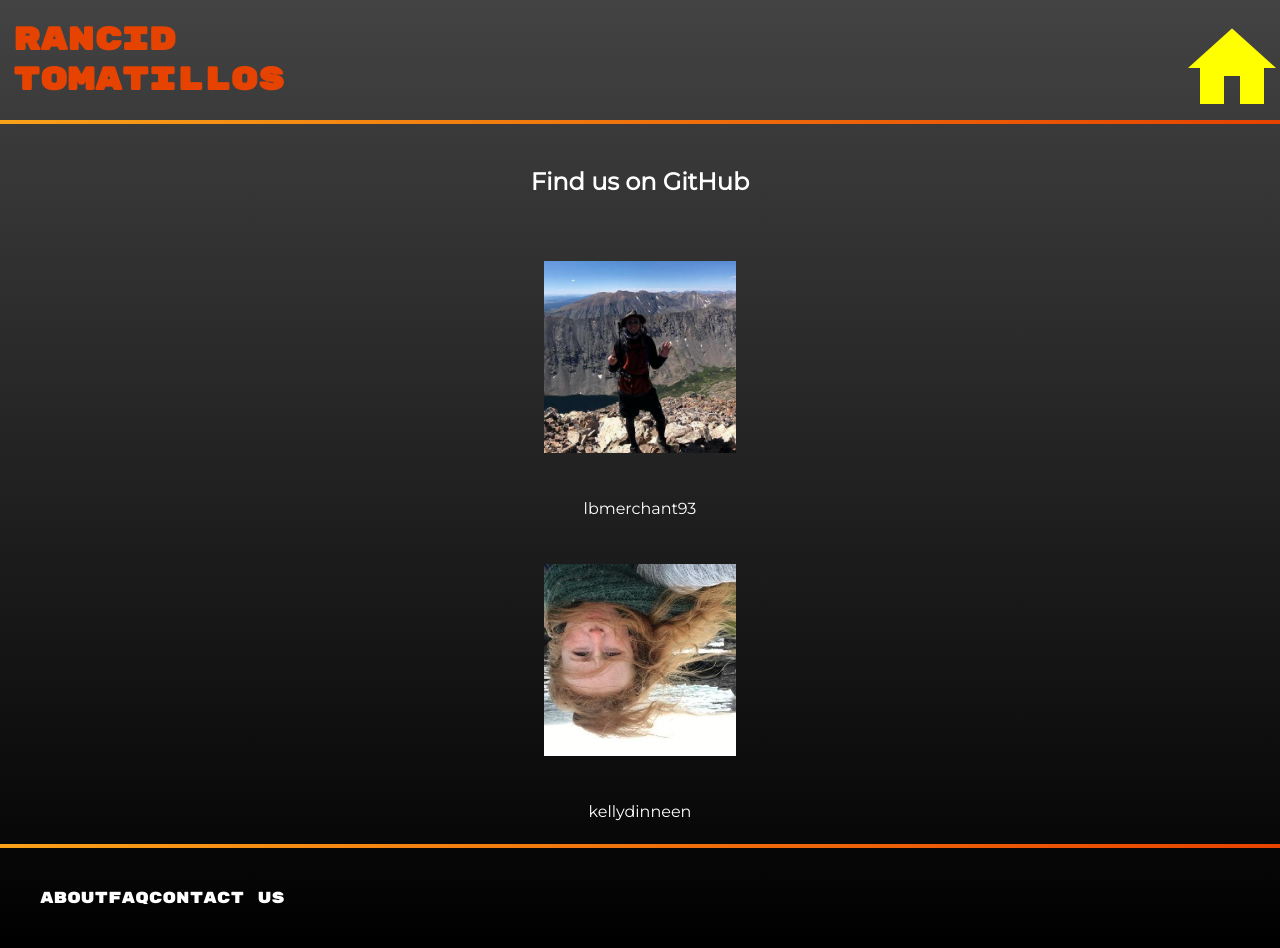
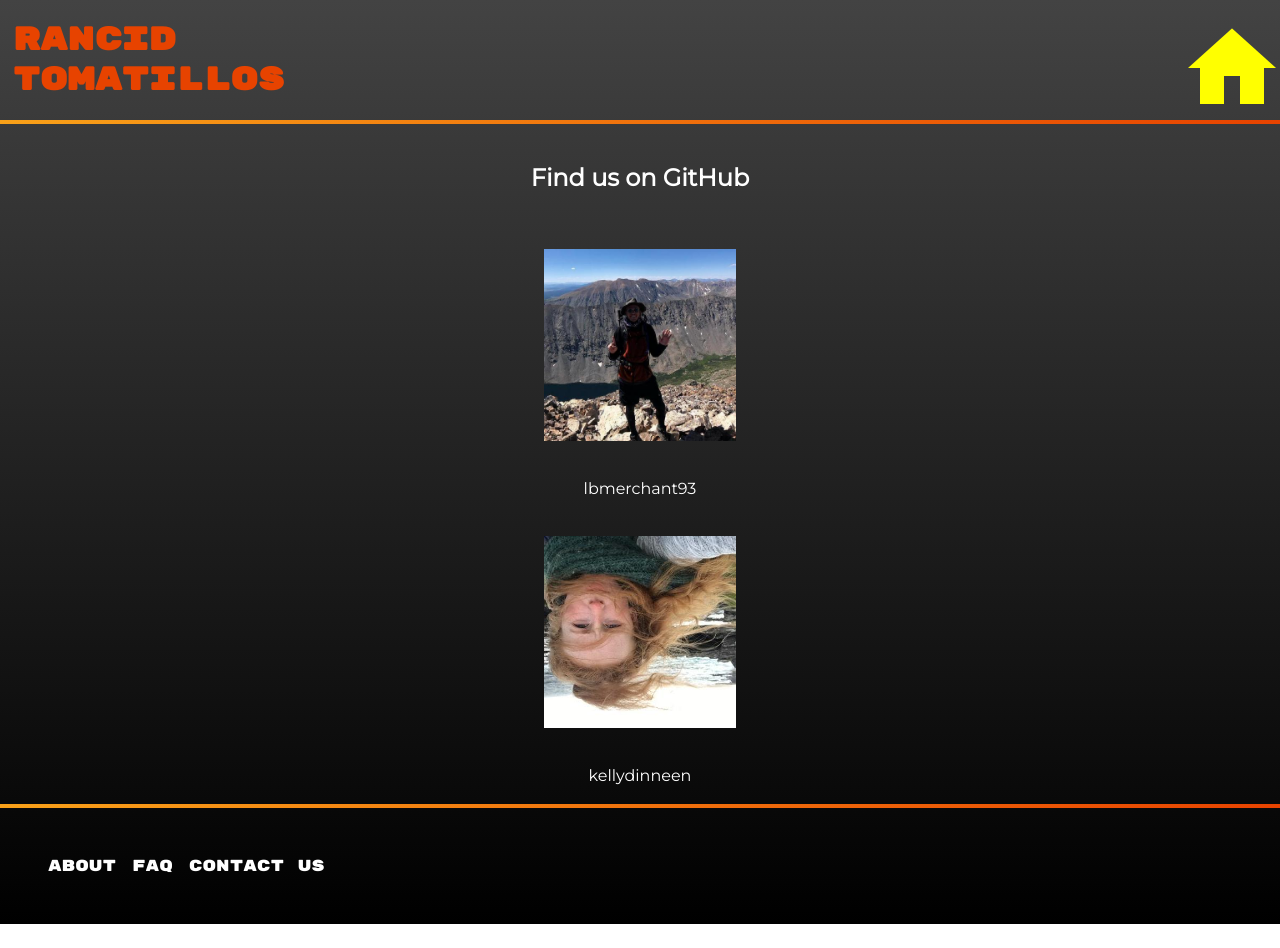
Before and after one commit to kellydinneen/rancid-tomatillos, a React (Create React App) app: page /contact-us in a window 1280 px wide. After the commit the page ends 924 px from the top, so only its background shows below. Built offline with nearby package versions, Linux system fonts and the light colour scheme.

Commit message:
Fix footer margins

```diff
--- a/src/components/FooterLinks/About.css
+++ b/src/components/FooterLinks/About.css
@@ -1,5 +1,5 @@
 .About {
-  height: 90vh;
+  height: 85vh;
   display: flex;
   flex-direction: column;
   justify-content: flex-start;
--- a/src/components/FooterLinks/ContactUs.css
+++ b/src/components/FooterLinks/ContactUs.css
@@ -1,5 +1,5 @@
 .contact-us {
-  height: 90vh;
+  height: 85vh;
   display: flex;
   flex-direction: column;
   justify-content: space-around;
--- a/src/components/FooterLinks/FAQ.css
+++ b/src/components/FooterLinks/FAQ.css
@@ -1,5 +1,5 @@
 .FAQ {
-  height: 90vh;
+  height: 85vh;
   display: flex;
   flex-direction: column;
   justify-content: flex-start;
--- a/src/index.js
+++ b/src/index.js
@@ -40,9 +40,9 @@ ReactDOM.render(
       <footer>
         <section className="gradient"></section>
         <div className="footer-links">
-          <Link to='/about'>About</Link>
-          <Link to='/faq'>FAQ</Link>
-          <Link to='/contact-us'>Contact Us</Link>
+          <Link className="footer-link" to='/about'>About</Link>
+          <Link className="footer-link" to='/faq'>FAQ</Link>
+          <Link className="footer-link" to='/contact-us'>Contact Us</Link>
         </div>
       </footer>
     </BrowserRouter>
```
